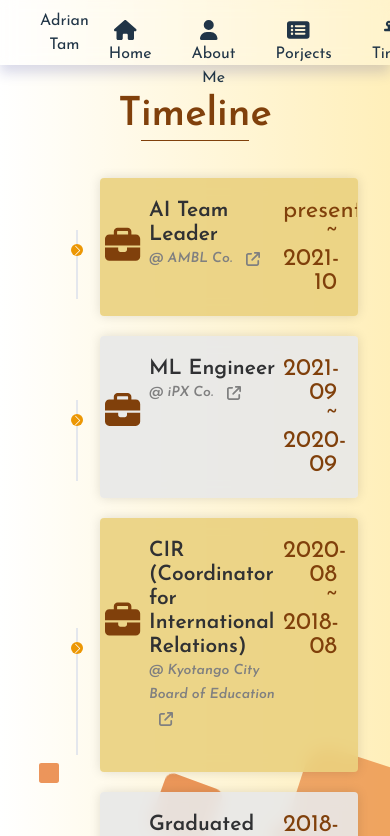
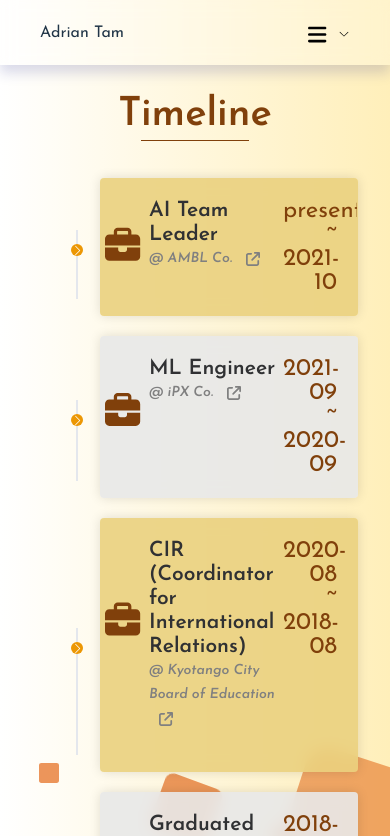
Before and after one commit to kayeungadrian-tam/adrian-tam, a Vue app: page /timeline in a window 390 px wide. Shown: the top 836 px of the page. Built offline with nearby package versions, Linux system fonts and the light colour scheme.

Commit message:
fix navbar

```diff
--- a/src/assets/css/header.css
+++ b/src/assets/css/header.css
@@ -52,7 +52,7 @@ header {
   /* margin-right: 20px; */
 }
 
-@media (min-width: 1000px) {
+@media (min-width: 800px) {
   .header-inner li:hover {
     color: #80400b;
   }
@@ -66,6 +66,40 @@ header {
     background-color: #80400b;
     margin-top: 5px;
     animation: fadeIn 0.3s ease-in-out;
+  }
+
+  .full-menu {
+    display: visible;
+  }
+
+  .hamburger-menu {
+    align-items: top;
+    padding: 0;
+    position: absolute;
+    top: 0;
+    z-index: 11;
+    right: 0;
+    display: hidden;
+  }
+}
+
+@media (max-width: 800px) {
+  .header-inner li:hover {
+    color: #80400b;
+  }
+
+  .full-menu {
+    display: None;
+  }
+
+  .hamburger-menu {
+    align-items: top;
+    padding: 0;
+    position: absolute;
+    top: 0;
+    z-index: 11;
+    right: 0;
+    display: visible;
   }
 }
 
@@ -100,40 +134,5 @@ header {
 }
 
 .el-menu-demo {
-  background-color: red;
   height: 0px;
 }
-
-.hamburger-menu {
-  /* background-color: red; */
-  align-items: top;
-  padding: 0;
-  position: absolute;
-  top: 0;
-  z-index: 11;
-  right: 0;
-}
-
-.hamburger-menu:hover {
-  /* background-color: black; */
-}
-
-/* @media (max-width: 800px) {
-  .header {
-    position: fixed;
-    top: 0;
-    left: 0;
-    right: 0;
-    background-color: #ffffff;
-    height: 50px;
-    z-index: 10;
-    box-shadow: 0 3px 6px rgba(0, 0, 0, 0.1);
-  }
-
-  .header-inner {
-    padding-left: 20px;
-    padding-right: 20px;
-    height: 100%;
-    position: relative;
-  }
-} */
--- a/src/components/NavBar.vue
+++ b/src/components/NavBar.vue
@@ -6,7 +6,7 @@
                 Adrian Tam
             </router-link>
             <nav class="header-menu">
-                <div v-if="isShow">
+                <div class="full-menu">
                     <transition name="fade">
                         <ul>
                             <li v-for="(item, i) in items"
@@ -21,8 +21,7 @@
                         </ul>
                     </transition>
                 </div>
-                <div v-else
-                    class="hamburger-menu">
+                <div class="hamburger-menu">
                     <el-menu :router="true"
                         :default-active="activeIndex"
                         menu-trigger="click"
@@ -58,7 +57,7 @@
                                 <div @click="toResume"
                                     style="width:100%;"><span>Resume
                                         <fa class="icon fa-lg"
-                                            icon="fa-solid fa-house"></fa>
+                                            icon="fa-solid fa-arrow-up-right-from-square"></fa>
                                     </span>
                                 </div>
                             </el-menu-item>
@@ -78,16 +77,16 @@
 <script lang="ts" setup>
 import { ref, reactive, onMounted, Transition } from 'vue'
 
-window.addEventListener("resize", function () {
-    if (window.matchMedia("(min-width: 800px)").matches) {
-        console.log("Screen width is at least 500px");
-        isShow.value = true;
-    } else {
-        console.log("Screen less than 500px")
-        isShow.value = false;
+// window.addEventListener("resize", function () {
+//     if (window.matchMedia("(min-width: 800px)").matches) {
+//         console.log("Screen width is at least 500px");
+//         isShow.value = true;
+//     } else {
+//         console.log("Screen less than 500px")
+//         isShow.value = false;
 
-    }
-})
+//     }
+// })
 
 const isShow = ref(true);
 
```
